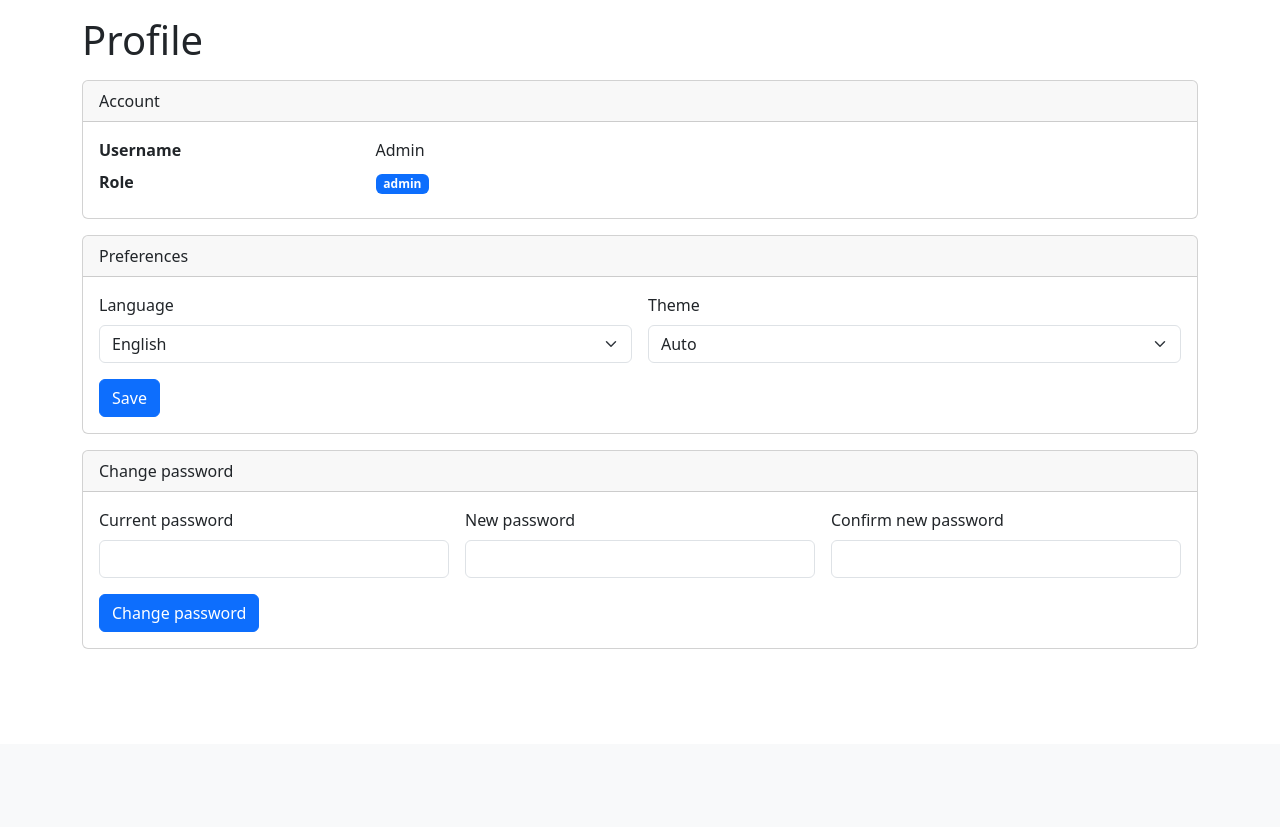
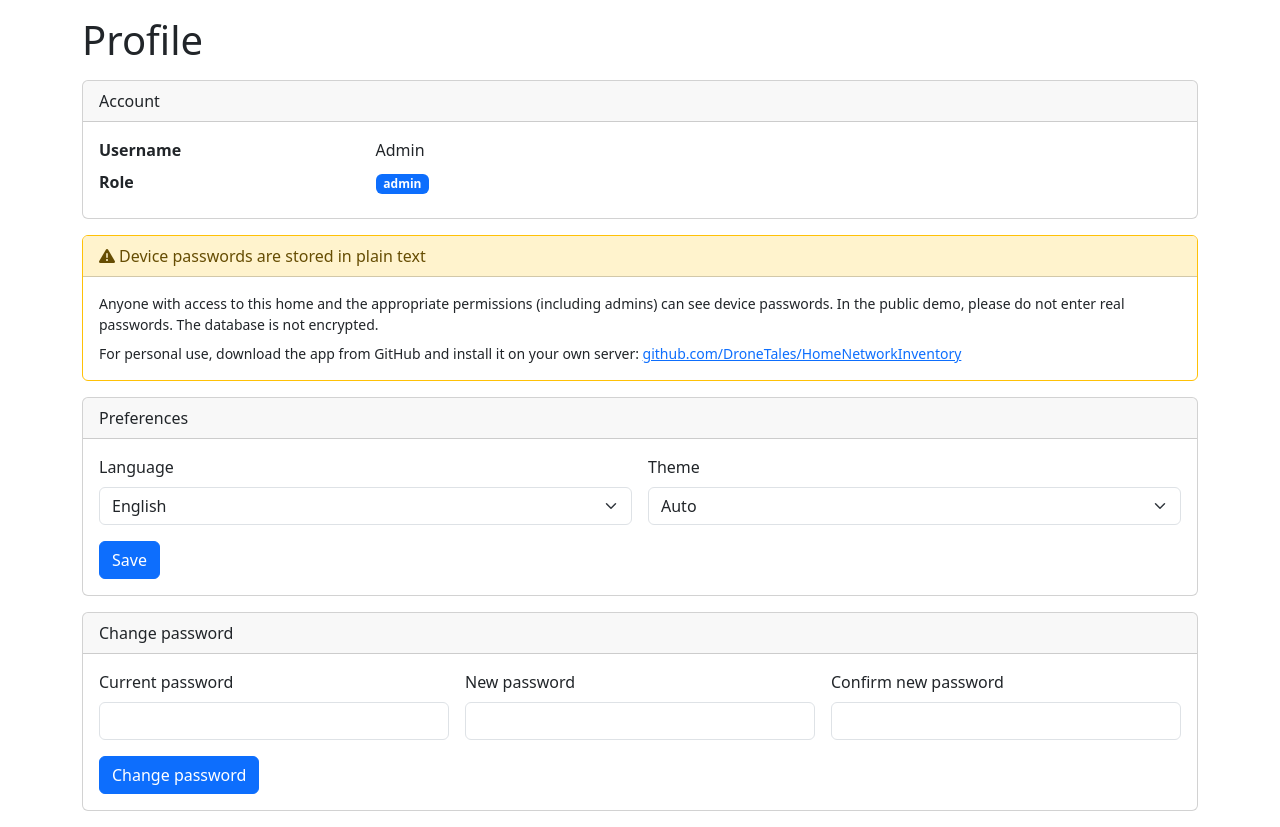
Before and after one commit to DroneTales/HomeNetworkInventory, a FastAPI app: page /profile in a window 1280 px wide. Shown: the part 56-883 px from the top of the page. Before the commit the page ends 705 px from the top, so only its background shows below. Run offline with FastAPI, Linux system fonts and the light colour scheme; the visitor is signed in with stand-in values (Sample User, id 1).

Commit message:
Unsafe warning

```diff
--- a/app/locales/en.json
+++ b/app/locales/en.json
@@ -245,5 +245,9 @@
   "topology.open_device": "Open device",
   "topology.section.ports": "Ports",
   "topology.port.none": "not connected",
-  "topology.ports.empty": "No ports"
+  "topology.ports.empty": "No ports",
+  "security_warning.title": "Device passwords are stored in plain text",
+  "security_warning.body": "Anyone with access to this home and the appropriate permissions (including admins) can see device passwords. In the public demo, please do not enter real passwords. The database is not encrypted.",
+  "security_warning.recommend": "For personal use, download the app from GitHub and install it on your own server:",
+  "security_warning.dismiss": "Do not show again"
 }
--- a/app/locales/ru.json
+++ b/app/locales/ru.json
@@ -245,5 +245,9 @@
   "topology.open_device": "Открыть устройство",
   "topology.section.ports": "Порты",
   "topology.port.none": "не подключён",
-  "topology.ports.empty": "Портов нет"
+  "topology.ports.empty": "Портов нет",
+  "security_warning.title": "Пароли устройств хранятся в открытом виде",
+  "security_warning.body": "Любой, у кого есть доступ к этому дому и соответствующие права (включая администратора), увидит пароли устройств. В публичном демо не вводите реальные пароли — база данных не шифруется.",
+  "security_warning.recommend": "Для личного использования скачайте приложение с GitHub и установите на свой сервер:",
+  "security_warning.dismiss": "Больше не показывать"
 }
--- a/app/models/user.py
+++ b/app/models/user.py
@@ -19,6 +19,7 @@ class User(Base):
 
     must_change_password: Mapped[bool] = mapped_column(Boolean, nullable=False, default=False)
     is_active: Mapped[bool] = mapped_column(Boolean, nullable=False, default=True)
+    password_warning_dismissed: Mapped[bool] = mapped_column(Boolean, nullable=False, default=False)
 
     language: Mapped[str] = mapped_column(String(10), nullable=False, default="en")
     theme: Mapped[str] = mapped_column(String(10), nullable=False, default="auto")
--- a/app/templates/profile/view.html
+++ b/app/templates/profile/view.html
@@ -46,6 +46,23 @@
             <dd class="col-sm-9">{% if current_user.can_change_passwords %}{{ t('common.yes') }}{% else %}{{ t('common.no') }}{% endif %}</dd>
             {% endif %}
         </dl>
+    </div>
+</div>
+
+{# ---------- Security notice ---------- #}
+<div class="card mb-3 border-warning">
+    <div class="card-header bg-warning-subtle text-warning-emphasis">
+        <i class="fa-solid fa-triangle-exclamation me-1"></i>{{ t('security_warning.title') }}
+    </div>
+    <div class="card-body">
+        <div class="small mb-2">{{ t('security_warning.body') }}</div>
+        <div class="small">
+            {{ t('security_warning.recommend') }}
+            <a href="https://github.com/DroneTales/HomeNetworkInventory"
+               target="_blank" rel="noopener">
+                github.com/DroneTales/HomeNetworkInventory
+            </a>
+        </div>
     </div>
 </div>
 
```
Also changed, not shown: app/routers/profile.py (+13 -0 lines), app/templates/devices/list.html (+25 -0 lines).
